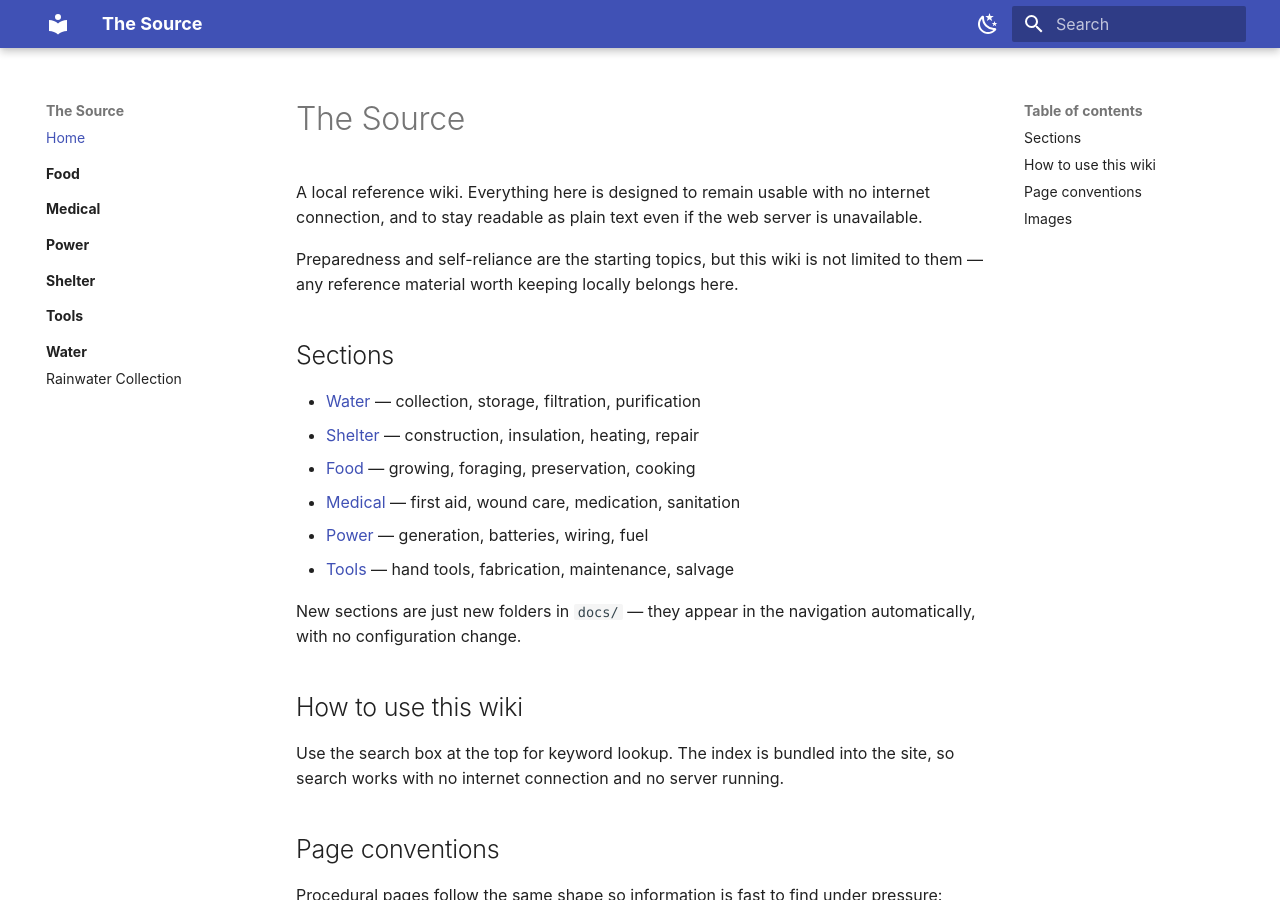
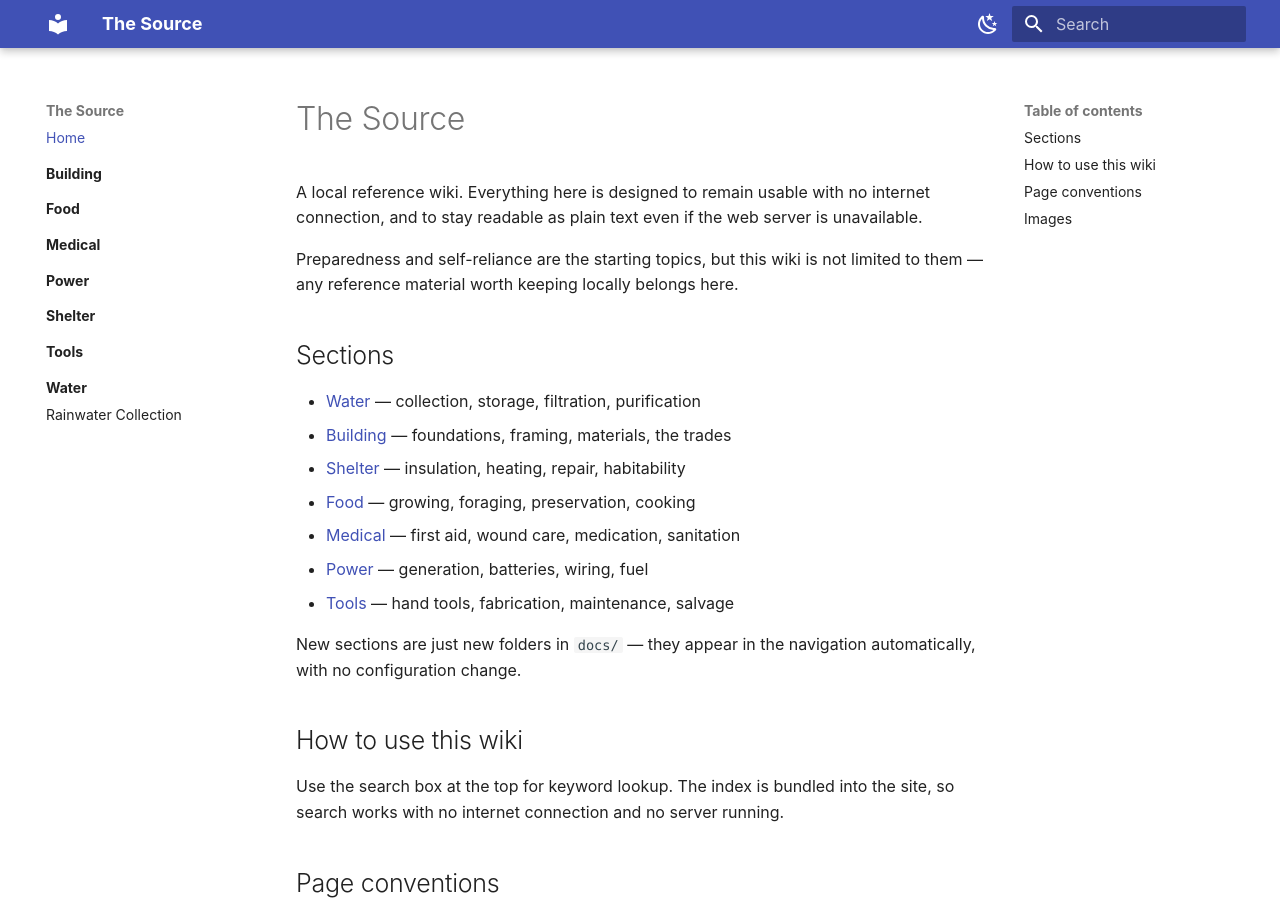
Before and after one commit to jeffreysmattson/the-source, an MkDocs documentation site: the page built from docs/index.md, in a window 1280 px wide and 900 px high. Built offline with MkDocs 1.6.1 and Material for MkDocs 9.7.7, drawn with Linux system fonts in a browser that asks for light colours.

Commit message:
Add a Building section
Construction methods get their own section rather than living under Shelter,
which is now scoped to habitability: insulation, heating, and repair. Each
page states the split so the two do not drift into each other.

Co-Authored-By: Claude Opus 5 (1M context) <noreply@anthropic.com>

```diff
--- a/docs/index.md
+++ b/docs/index.md
@@ -14,7 +14,8 @@ limited to them — any reference material worth keeping locally belongs here.
 ## Sections
 
 - [Water](water/index.md) — collection, storage, filtration, purification
-- [Shelter](shelter/index.md) — construction, insulation, heating, repair
+- [Building](building/index.md) — foundations, framing, materials, the trades
+- [Shelter](shelter/index.md) — insulation, heating, repair, habitability
 - [Food](food/index.md) — growing, foraging, preservation, cooking
 - [Medical](medical/index.md) — first aid, wound care, medication, sanitation
 - [Power](power/index.md) — generation, batteries, wiring, fuel
```
Also changed, not shown: docs/building/index.md (added, +18 -0 lines), docs/shelter/index.md (+1 -1 lines).
